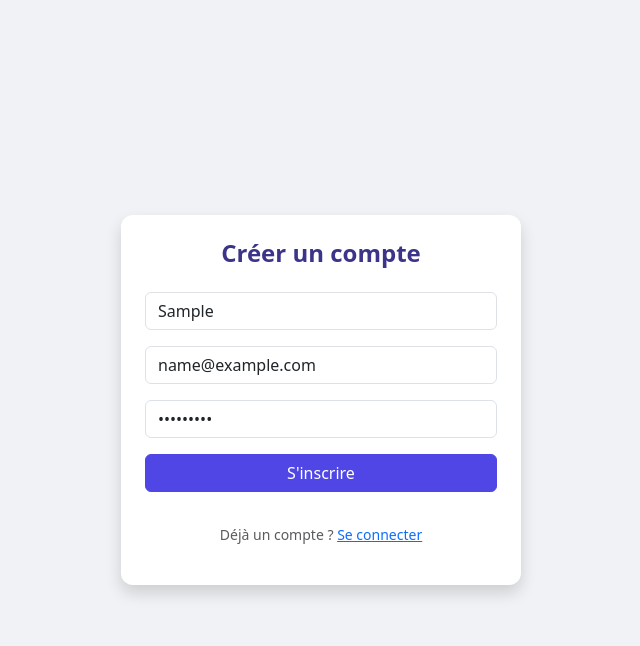
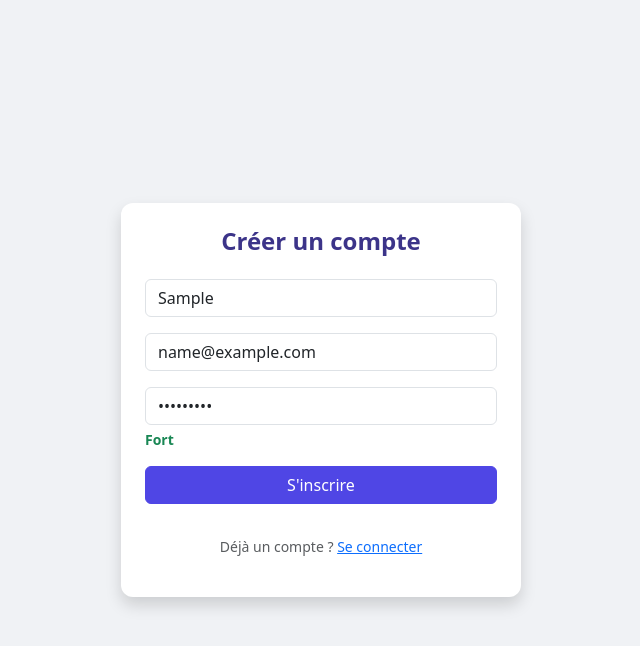
Before and after one commit to 00mistrust/TaskFlow, a plain HTML site: page frontend/register.html in a window 1280 px wide. Both pictures are taken after typing "Sample", "name@example.com", "Sample123" into the empty fields and a click on the button "S'inscrire". Shown: the whole page, without its empty margins (319-959 px from the left). Drawn offline with nearby package versions, Linux system fonts and the light colour scheme; no server answers.

Commit message:
feat : ajouter description du mot de passefaible moyen fort comme au tp

```diff
--- a/frontend/js/register.js
+++ b/frontend/js/register.js
@@ -18,3 +18,27 @@ document.getElementById('registerForm').addEventListener('submit', async (e) =>
     alert('Erreur lors de la création du compte !');
   }
 });
+
+document.getElementById('password').addEventListener('input', (e) => {
+  const password = e.target.value;
+  const strengthText = document.getElementById('passwordStrength');
+
+
+  if (password.length === 0) {
+    strengthText.textContent = '';
+    return;
+  }
+
+  if (password.length <= 4) {
+    strengthText.textContent = 'Faible ';
+    strengthText.style.color = '#dc3545';
+  }
+  else if (password.length > 4 && password.length <= 8) {
+    strengthText.textContent = 'Moyen ';
+    strengthText.style.color = '#ffc107';
+  }
+  else {
+    strengthText.textContent = 'Fort ';
+    strengthText.style.color = '#198754';
+  }
+});
--- a/frontend/register.html
+++ b/frontend/register.html
@@ -18,6 +18,7 @@
       </div>
       <div class="mb-3">
         <input type="password" id="password" class="form-control" placeholder="Mot de passe" required />
+        <small id="passwordStrength" class="fw-bold mt-1 d-block"></small>
       </div>
       <button type="submit" class="btn btn-primary w-100">S'inscrire</button>
     </form>
```
